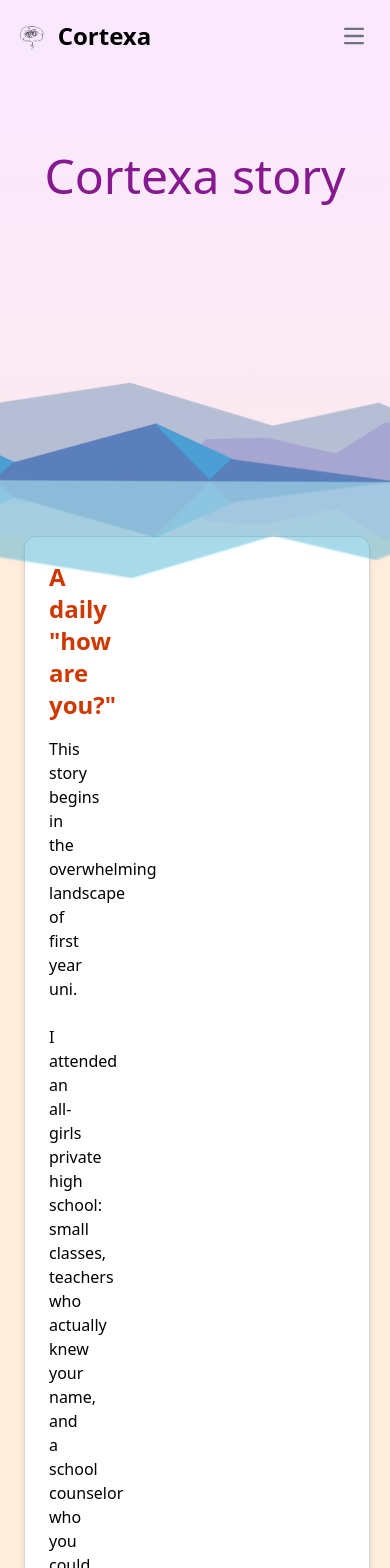
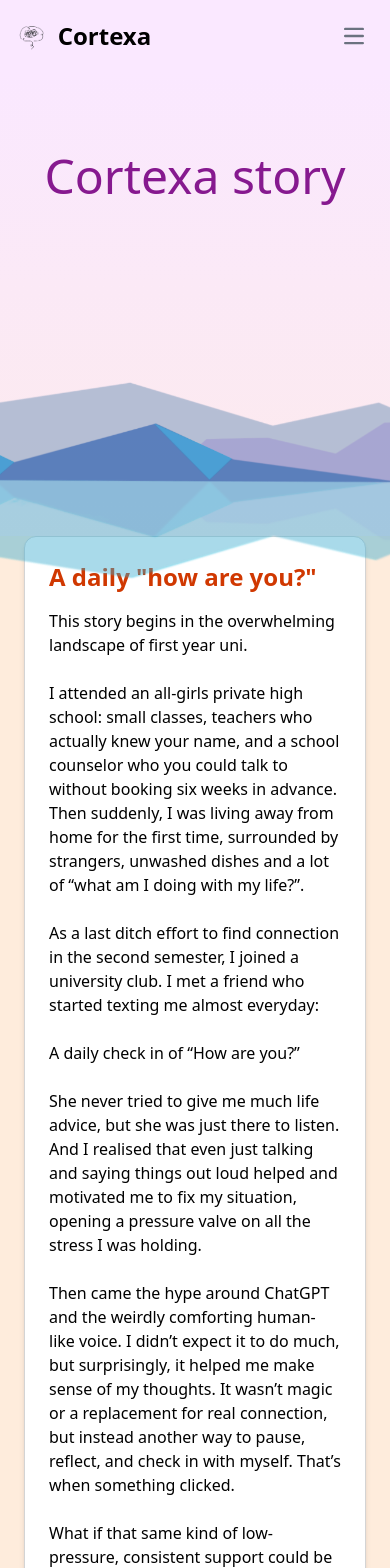
Before and after one commit to Joyceyte/Elevatelearning, a React (Vite) app: page /ourstory in a window 390 px wide. Shown: the top 1568 px of the page. Built offline with nearby package versions, Linux system fonts and the light colour scheme; what @radix-ui/themes would draw is missing.

Commit message:
fix bug reading on iphone

```diff
--- a/src/ourstorypage/OurStory.jsx
+++ b/src/ourstorypage/OurStory.jsx
@@ -22,7 +22,7 @@ function OurStory() {
       <div className="bg-orange-100">
         <div className="container mx-auto px-6 pb-12">
 
-          <div className="bg-white border border-neutral-300 p-6 rounded-xl shadow-md -mt-96 pr-80">
+          <div className="bg-white border border-neutral-300 p-6 rounded-xl shadow-md -mt-96 lg:pr-80 md:pr-80 ">
           <h1 className="text-2xl font-semibold text-orange-600 pb-4 text-left">A daily "how are you?"</h1>
             <p>
               This story begins in the overwhelming landscape of first year uni.
```
